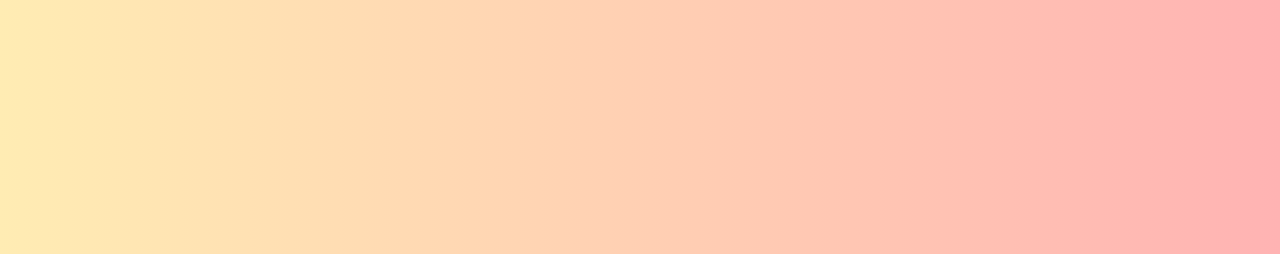
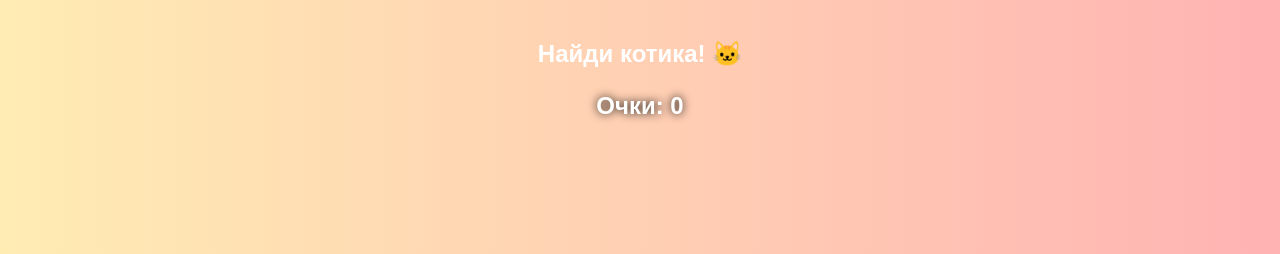
Before and after one commit to DivanTeogane/chillsite, a plain HTML site: page index.html in a window 1280 px wide. Shown: the top 254 px of the page. Drawn offline with Linux system fonts and the light colour scheme.

Commit message:
Update index.html

```diff
--- a/index.html
+++ b/index.html
@@ -7,9 +7,9 @@
     <style>
         #game {
             position: absolute;
-            top: 50%;
+            top: 20px; /* Перемещаем игру вниз */
             left: 50%;
-            transform: translate(-50%, -50%);
+            transform: translateX(-50%);
             text-align: center;
         }
 
@@ -17,7 +17,7 @@
             width: 100px;
             height: 100px;
             position: absolute;
-            background-image: url('https://cataas.com/cat'); /* Заменено на рабочую ссылку */
+            background-image: url('https://cataas.com/cat'); /* Рабочая ссылка */
             background-size: cover;
             cursor: pointer;
             border-radius: 50%;
```
